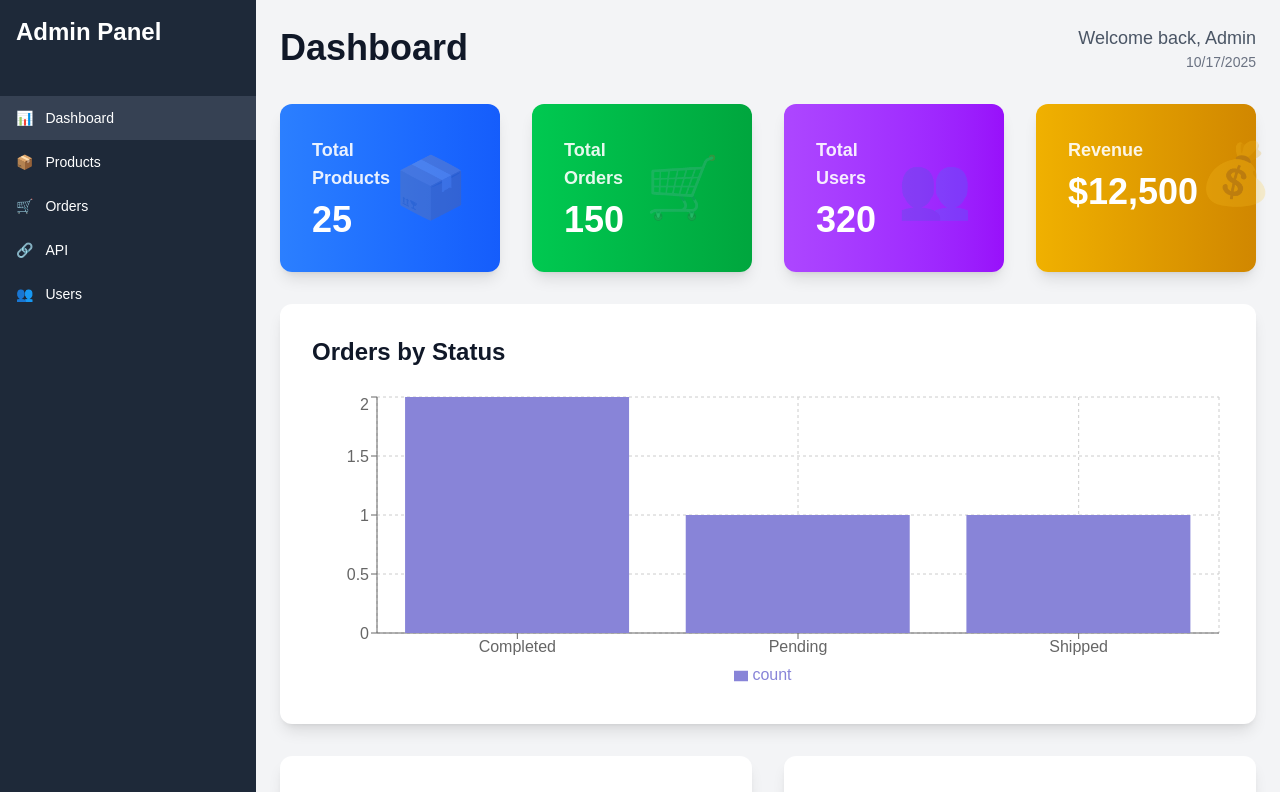
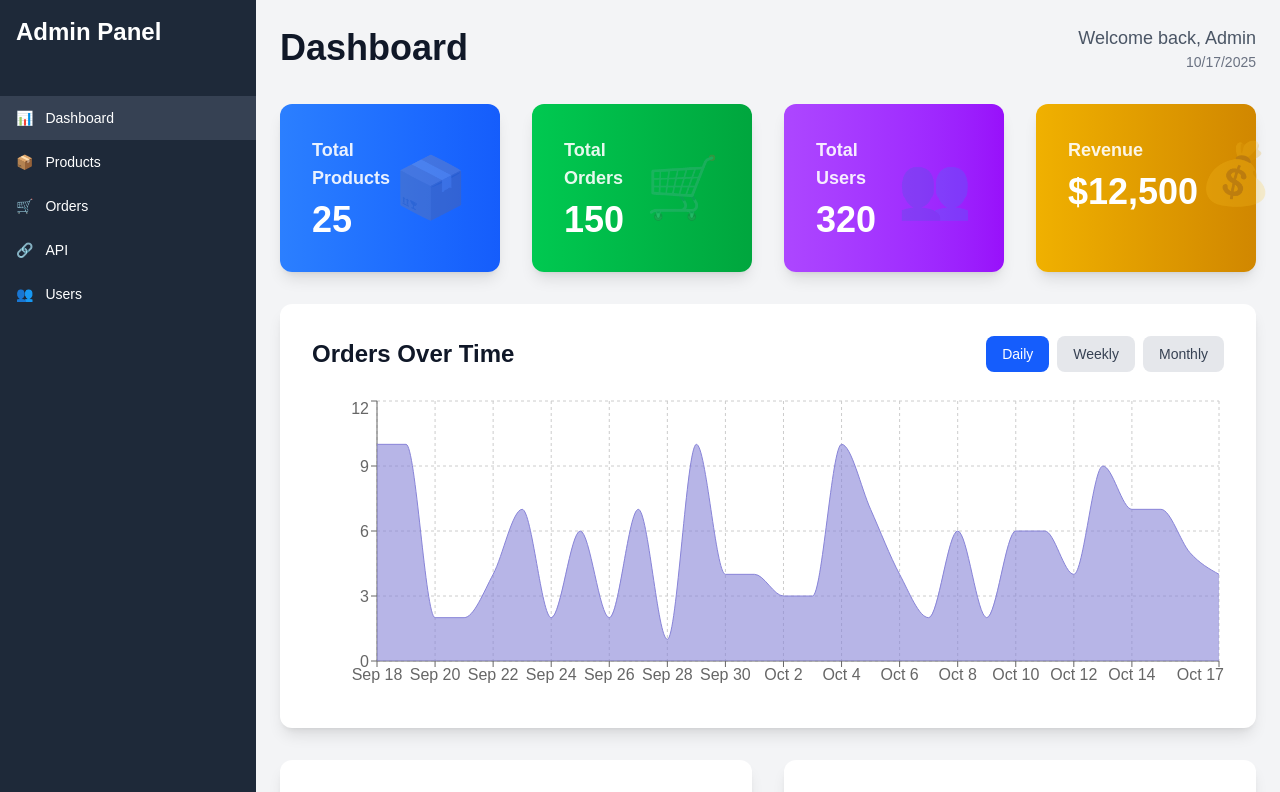
Before and after one commit to m-Alishahid/Admin-panel, a Next.js app: page /dashboard in a window 1280 px wide. Shown: the top 792 px of the page. Built offline with nearby package versions, Linux system fonts and the light colour scheme.

Commit message:
update product

```diff
--- a/src/app/dashboard/page.tsx
+++ b/src/app/dashboard/page.tsx
@@ -1,10 +1,11 @@
 "use client";
 
 import { useState } from "react";
-import { BarChart, Bar, XAxis, YAxis, CartesianGrid, Tooltip, Legend, ResponsiveContainer } from 'recharts';
+import { LineChart, Line, XAxis, YAxis, CartesianGrid, Tooltip, Legend, ResponsiveContainer, AreaChart, Area } from 'recharts';
 import { mockOrders } from '../../lib/orders';
 
 export default function Dashboard() {
+  const [chartView, setChartView] = useState<'daily' | 'weekly' | 'monthly'>('daily');
   const [recentActivities, setRecentActivities] = useState([
     {
       id: 1,
@@ -58,20 +59,52 @@ export default function Dashboard() {
     setRecentActivities([newActivity, ...recentActivities.slice(0, 4)]);
   };
 
-  // Prepare chart data from orders
-  const orderStatusData = mockOrders.reduce((acc, order) => {
-    const status = order.status;
-    if (!acc[status]) {
-      acc[status] = 0;
+  // Prepare chart data from orders based on selected view
+  const getChartData = () => {
+    const now = new Date();
+
+    if (chartView === 'daily') {
+      // Generate dummy daily data for the last 30 days
+      const dataPoints: { period: string; orders: number }[] = [];
+      for (let i = 29; i >= 0; i--) {
+        const date = new Date(now);
+        date.setDate(now.getDate() - i);
+        dataPoints.push({
+          period: date.toLocaleDateString('en-US', { month: 'short', day: 'numeric' }),
+          orders: Math.floor(Math.random() * 10) + 1 // Random orders between 1-10
+        });
+      }
+      return dataPoints;
+    } else if (chartView === 'weekly') {
+      // Generate dummy weekly data for the last 12 weeks
+      const dataPoints: { period: string; orders: number }[] = [];
+      for (let i = 11; i >= 0; i--) {
+        const date = new Date(now);
+        date.setDate(now.getDate() - (i * 7));
+        const weekStart = new Date(date);
+        weekStart.setDate(date.getDate() - date.getDay());
+        dataPoints.push({
+          period: `Week of ${weekStart.toLocaleDateString('en-US', { month: 'short', day: 'numeric' })}`,
+          orders: Math.floor(Math.random() * 50) + 10 // Random orders between 10-60
+        });
+      }
+      return dataPoints;
+    } else { // monthly
+      // Generate dummy monthly data for the last 12 months
+      const dataPoints: { period: string; orders: number }[] = [];
+      for (let i = 11; i >= 0; i--) {
+        const date = new Date(now);
+        date.setMonth(now.getMonth() - i);
+        dataPoints.push({
+          period: date.toLocaleDateString('en-US', { month: 'short', year: 'numeric' }),
+          orders: Math.floor(Math.random() * 200) + 50 // Random orders between 50-250
+        });
+      }
+      return dataPoints;
     }
-    acc[status]++;
-    return acc;
-  }, {} as Record<string, number>);
+  };
 
-  const chartData = Object.entries(orderStatusData).map(([status, count]) => ({
-    status,
-    count,
-  }));
+  const chartData = getChartData();
 
   return (
     <div className="space-y-8">
@@ -123,16 +156,43 @@ export default function Dashboard() {
       </div>
 
       <div className="bg-white p-8 rounded-xl shadow-lg">
-        <h2 className="text-2xl font-semibold text-gray-900 mb-6">Orders by Status</h2>
+        <div className="flex justify-between items-center mb-6">
+          <h2 className="text-2xl font-semibold text-gray-900">Orders Over Time</h2>
+          <div className="flex space-x-2">
+            <button
+              onClick={() => setChartView('daily')}
+              className={`px-4 py-2 rounded-lg text-sm font-medium ${
+                chartView === 'daily' ? 'bg-blue-600 text-white' : 'bg-gray-200 text-gray-700 hover:bg-gray-300'
+              }`}
+            >
+              Daily
+            </button>
+            <button
+              onClick={() => setChartView('weekly')}
+              className={`px-4 py-2 rounded-lg text-sm font-medium ${
+                chartView === 'weekly' ? 'bg-blue-600 text-white' : 'bg-gray-200 text-gray-700 hover:bg-gray-300'
+              }`}
+            >
+              Weekly
+            </button>
+            <button
+              onClick={() => setChartView('monthly')}
+              className={`px-4 py-2 rounded-lg text-sm font-medium ${
+                chartView === 'monthly' ? 'bg-blue-600 text-white' : 'bg-gray-200 text-gray-700 hover:bg-gray-300'
+              }`}
+            >
+              Monthly
+            </button>
+          </div>
+        </div>
         <ResponsiveContainer width="100%" height={300}>
-          <BarChart data={chartData}>
+          <AreaChart data={chartData}>
             <CartesianGrid strokeDasharray="3 3" />
-            <XAxis dataKey="status" />
+            <XAxis dataKey="period" />
             <YAxis />
             <Tooltip />
-            <Legend />
-            <Bar dataKey="count" fill="#8884d8" />
-          </BarChart>
+            <Area type="monotone" dataKey="orders" stroke="#8884d8" fill="#8884d8" fillOpacity={0.6} />
+          </AreaChart>
         </ResponsiveContainer>
       </div>
 
```
Also changed, not shown: src/app/products/add/page.tsx (+83 -34 lines), 1 other file (tests, documents, lock files or other folders).
